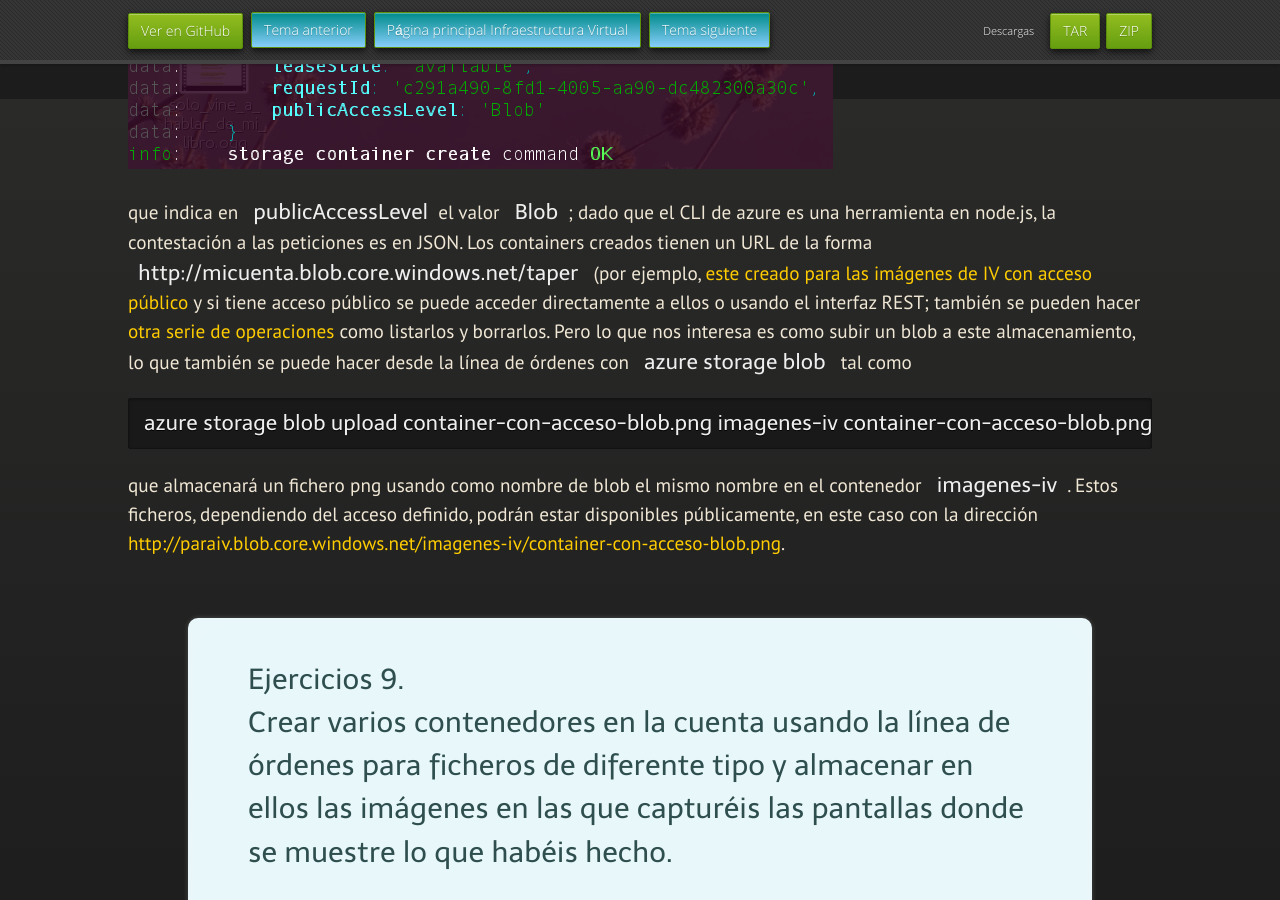
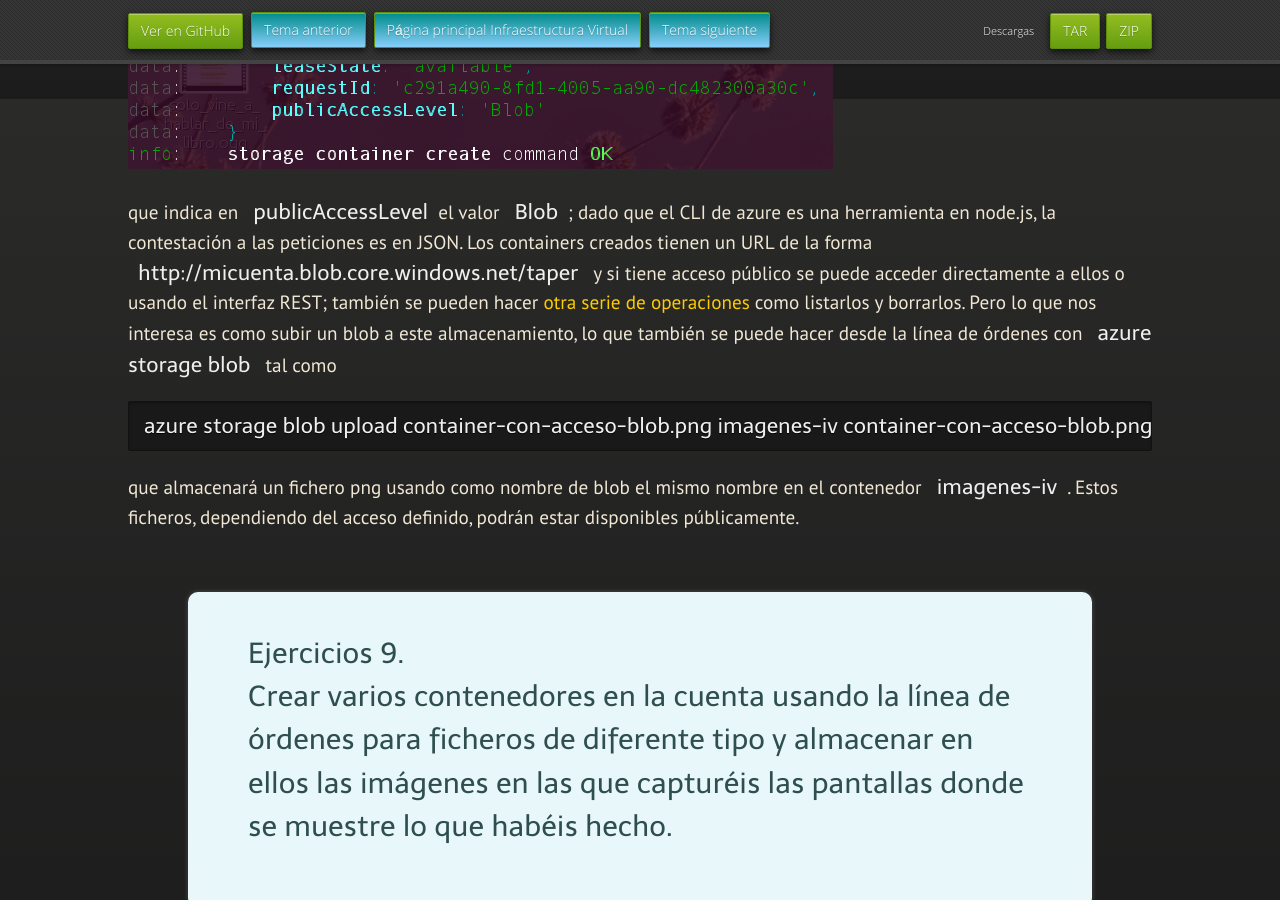
Before and after one commit to JJ/IV, a Jekyll site: the page built from documentos/temas/Almacenamiento.md, in a window 1280 px wide and 900 px high, scrolled down 16101 px. Built offline with Jekyll 4.4.1, drawn with Linux system fonts in a browser that asks for light colours; nearby versions of some CDN libraries; some web fonts are replaced; some of the changed lines change nothing that is shown.

Commit message:
Sync documentos/temas/Almacenamiento.md de master a gh-pages

```diff
--- a/documentos/temas/Almacenamiento.md
+++ b/documentos/temas/Almacenamiento.md
@@ -67,7 +67,7 @@
  Cada disco, partición o LUN constituye un volumen físico que tiene
  una serie de bloques llamados *physical extents* (PEs, extensiones
  físicas) y se puede combinar en un [*physical volume group* (PVG,
- grupo de volúmenes físicos)](http://h30499.www3.hp.com/t5/LVM-and-VxVM/what-is-PVG-Physical-Volume-Group/td-p/4675294#.UpuJG0Pzt4w), de forma que un PE de cada volumen en el PVG se usará de forma combinada a la hora de escribir.
+ grupo de volúmenes físicos)](http://h30499.www3.hp.com/t5/LVM-and-VxVM/what-is-PVG-Physical-Volume-Group/td-p/4675294), de forma que un PE de cada volumen en el PVG se usará de forma combinada a la hora de escribir.
 
  Esta estructura física se reflejará en la estructura lógica, pero la virtualización lo que hace es transformarla de forma que cada elemento lógico equivalga a uno, varios o ningún elemento físico.
 
@@ -363,7 +363,7 @@
 almacenamiento en nube, como
 [Google cloud storage](https://developers.google.com/storage/index),
 [Amazon Elastic Block Store (EBS)](http://aws.amazon.com/es/ebs/) o
-[el de SoftLayer](http://www.softlayer.com/cloudlayer/storage/). Todos
+[el de SoftLayer](http://www.softlayer.com/object-storage). Todos
 estos servicios son de pago (o *freemium* con una capa de pago), pero
 también existen soluciones open source que se pueden instalar
 localmente como [CEPH](http://ceph.com) u
@@ -442,7 +442,7 @@
 
  <div class='nota' markdown='1'>
 
- [Esta presentación de Hastexo](http://www.hastexo.com/misc/static/presentations/lceu2012/ceph.html#/step-21)
+ [Esta presentación de Hastexo](http://www.hastexo.com/misc/static/presentations/lceu2012/ceph.html)
  muestra las ventajas de este tipo de almacenamiento frente al clásico
  y explica los conceptos de OSD
 
@@ -576,8 +576,8 @@
 objetos y los denominados *blobs*, que son simplemente objetos sin
 ningún tipo de almacenamiento interno.
 
-En [Microsoft Azure](http://azure.com), por ejemplo,
-[la creación de almacenamiento virtual requiere una *cuenta*](http://www.windowsazure.com/en-us/documentation/services/storage/?fb=es-es)
+En [Microsoft Azure](http://azure.microsoft.com), por ejemplo,
+[la creación de almacenamiento virtual requiere una *cuenta*](http://www.azure.microsoft.com/en-us/documentation/services/storage/?fb=es-es)
 que estará asociada a la cuenta general que se use en el resto de
 Azure. La cuenta se activa en una zona geográfica determinada, lo que
 dependerá de nuestras preferencias o de las disposiciones legales al
@@ -596,7 +596,7 @@
 <div class='ejercicios' markdown='1'>
 
 Tras crear la cuenta de Azure, instalar las
-[herramientas de línea de órdenes (Command line interface, cli) del mismo](http://www.windowsazure.com/en-us/manage/install-and-configure-cli/)
+[herramientas de línea de órdenes (Command line interface, cli) del mismo](http://www.azure.microsoft.com/en-us/manage/install-and-configure-cli/)
 y configurarlas con la cuenta Azure correspondiente
 
 </div>
@@ -624,15 +624,15 @@
 	export	AZURE_STORAGE_ACCESS_KEY=unaclavemuylargaquetieneigualesalfinal==
 
 Una vez creada la cuenta y establecida la configuración ya [se pueden
-crear cosas en ella](http://www.windowsazure.com/en-us/manage/linux/other-resources/command-line-tools/?fb=es-es)
+crear cosas en ella](http://www.azure.microsoft.com/en-us/manage/linux/other-resources/command-line-tools/?fb=es-es)
 se puede empezar a manejar la cuenta; una vez más,
 [se
 pueden crear diferentes contenedores desde el panel de
-control](http://www.windowsazure.com/en-us/manage/services/storage/what-is-a-storage-account/?fb=es-es),
+control](http://www.azure.microsoft.com/en-us/manage/services/storage/what-is-a-storage-account/?fb=es-es),
 pero es más práctico hacerlo desde la línea de órdenes.
 
 Azure divide su cuenta en
-[*contenedores* y llama a los objetos almacenados *blobs*](http://www.windowsazure.com/en-us/develop/net/how-to-guides/blob-storage/?fb=es-es#what-is);
+[*contenedores* y llama a los objetos almacenados *blobs*](http://www.azure.microsoft.com/en-us/develop/net/how-to-guides/blob-storage/?fb=es-es#what-is);
 los contenedores son simplemente una forma de agrupar a las *masas* o
 *blobs* y equivalen a los *pools* o piscinas creadas en la sección
 anterior. Los containers se crean de forma más o menos obvia:
@@ -659,8 +659,7 @@
 que indica en `publicAccessLevel`el valor `Blob`; dado que el CLI de
 azure es una herramienta en node.js, la contestación a las peticiones
 es en JSON. Los containers creados tienen un URL de la forma
-`http://micuenta.blob.core.windows.net/taper` (por ejemplo,
-[este creado para las imágenes de IV con acceso público](http://paraiv.blob.core.windows.net/imagenes-iv) y si tiene acceso
+`http://micuenta.blob.core.windows.net/taper` y si tiene acceso
 público se puede acceder directamente a ellos o usando el interfaz
 REST; también se pueden hacer
 [otra serie de operaciones](https://github.com/WindowsAzure/azure-sdk-tools-xplat)
@@ -672,9 +671,7 @@
 
 que almacenará un fichero png usando como nombre de blob el mismo
 nombre en el contenedor `imagenes-iv`. Estos ficheros, dependiendo del
-acceso definido, podrán estar disponibles públicamente, en este caso
-con la dirección
-[http://paraiv.blob.core.windows.net/imagenes-iv/container-con-acceso-blob.png](http://paraiv.blob.core.windows.net/imagenes-iv/container-con-acceso-blob.png).
+acceso definido, podrán estar disponibles públicamente.
 
 <div class='ejercicios' markdown='1'>
 
```
